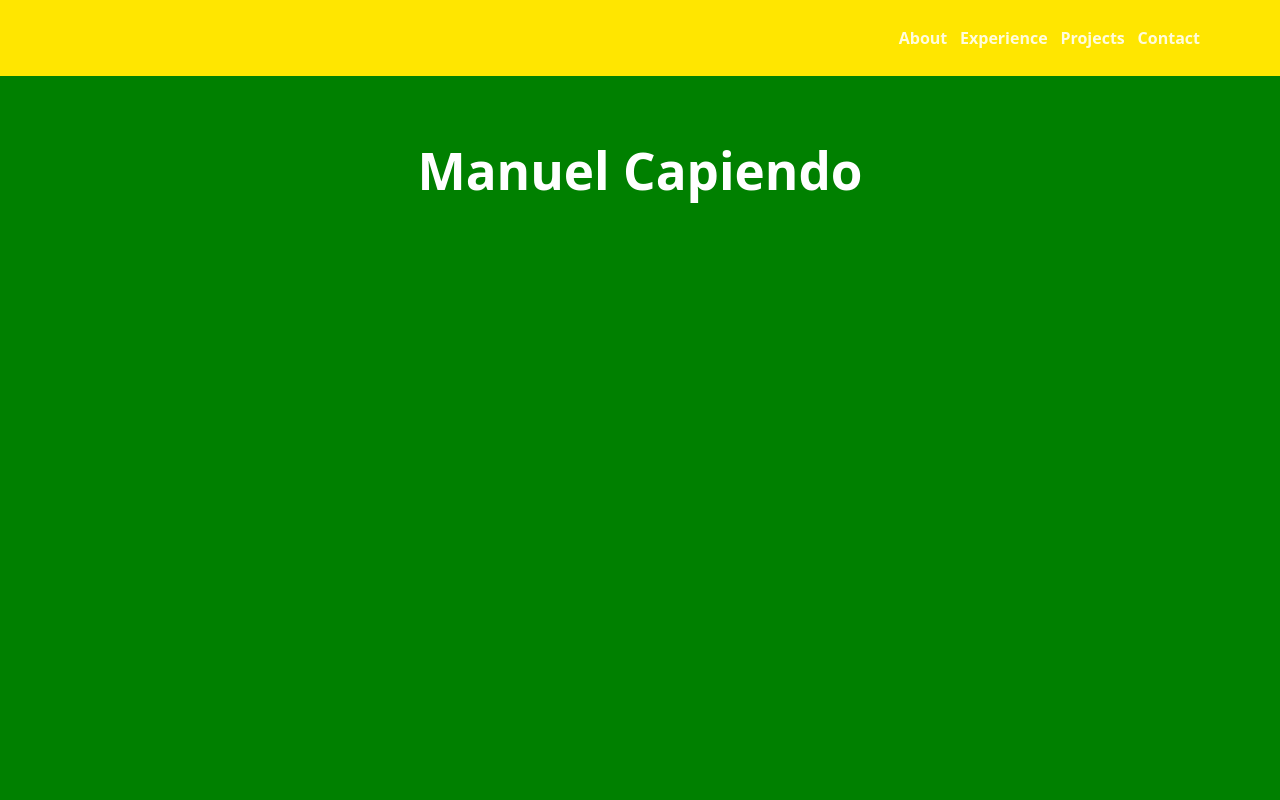
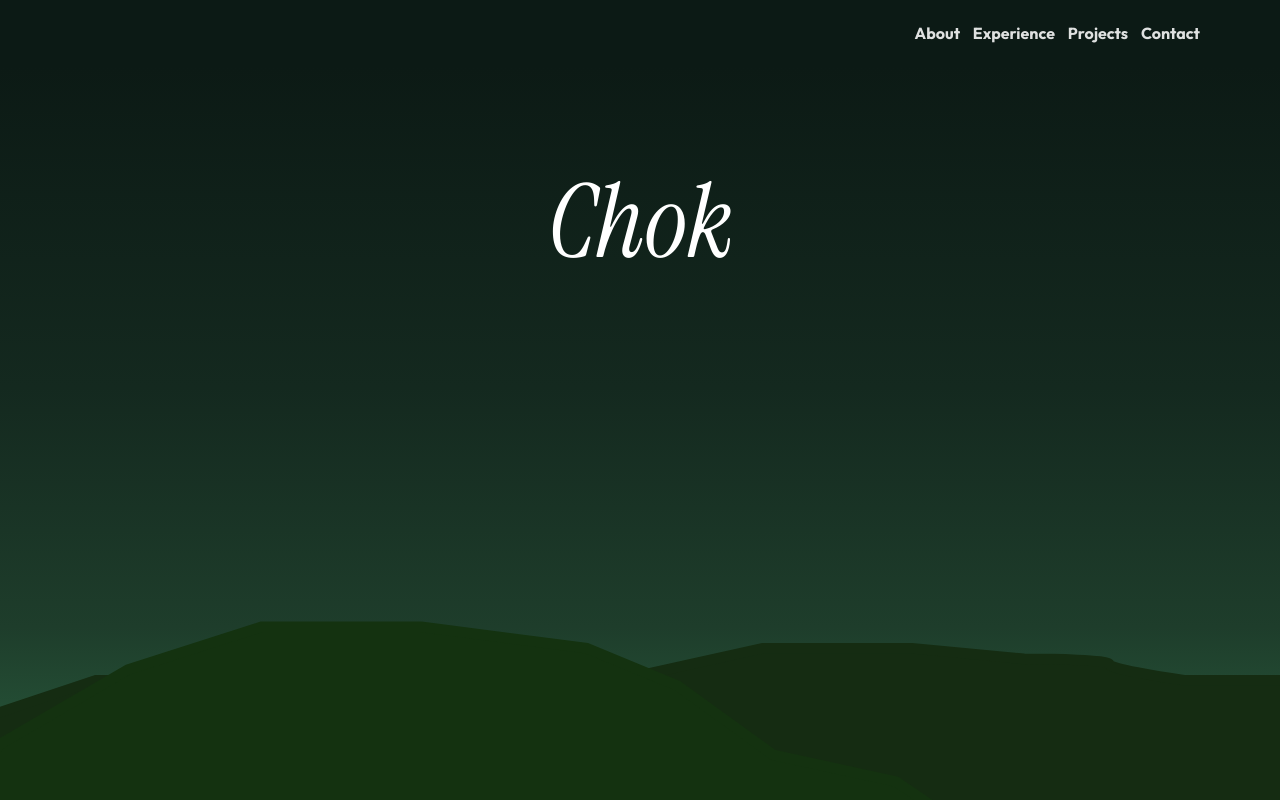
Before and after one commit to mgcapiendo/portfolio, a React (Vite) app: page / in a window 1280 px wide. Shown: the top 800 px of the page. Built offline with nearby package versions, Linux system fonts and the light colour scheme.

Commit message:
bit of mountain and css work for hero

```diff
--- a/src/App.css
+++ b/src/App.css
@@ -1,3 +1,5 @@
+@import url('https://fonts.googleapis.com/css2?family=Instrument+Serif:ital@0;1&family=Outfit:wght@200;300;400;500;600;700&display=swap');
+
 #root {
   text-align: center;
 }
@@ -12,10 +14,11 @@
 
 /* NAVBAR */
 .navbar {
-  background-color: #ffe600;
+  background: #0c1a15 0%;
   width: 100%;
-  height: 9.5vh;
+  height: auto;
   display: flex;
+  font-family: 'Outfit', system-ui, sans-serif;
 }
 
 .navbar-links {
@@ -30,19 +33,54 @@
 .header {
   height: 100vh;
   position: relative;
-  background-color: green;
+  background: linear-gradient(
+    180deg,
+    #0c1a15 0%,
+    #14291f 40%,
+    #1e3d2b 70%,
+    #2e6b45 100%
+  );
 }
 
 .header-text {
   color: rgb(255, 255, 255);
   padding-top: 4vh;
+
+  font-size: xx-large;
+
+  font-family: 'Instrument Serif', Georgia, serif;
+  font-style: italic;
+}
+
+.mountain {
+  position: absolute;
+  bottom: 0;
+  left: 0;
+
+  width: 100%;
+  height: auto;
+
+  transform: scaleY(1);
+  transform-origin: bottom;
+}
+
+.mountain2 {
+  position: absolute;
+  bottom: 0;
+  left: 0;
+
+  width: 100%;
+  height: auto;
+
+  transform: scaleY(1);
+  transform-origin: bottom;
 }
 
 /* ABOUT */
 .about {
   height: 50vh;
   width: 100%;
-  background-color: red;
+  background-color: rgba(21, 44, 18, 1);
 
   display: flex;
   flex-direction: column;
@@ -58,7 +96,7 @@
 
   justify-content: center;
 
-  background-color: sandybrown;
+  background-color: gray;
 }
 
 /* EXPERIENCE */
--- a/src/App.jsx
+++ b/src/App.jsx
@@ -15,7 +15,7 @@ const App = () => {
       <Navbar />
       <Hero />
       <About />
-      <Fossil / >
+      <Fossil />
       <Experience />
       <Projects />
       <Contact />
--- a/src/components/Hero.jsx
+++ b/src/components/Hero.jsx
@@ -1,16 +1,16 @@
-// import skeleton from "../assets/skeleton.png";
-// import volcano from "../assets/volcano.png";
-// import smoke1 from "../assets/smoke1.png";
-
+import mountain from "../assets/mountain.svg";
+import mountain2 from "../assets/mountain2.svg";
 
 const Header = () => {
     return (
         <div className="header">
             <div className="header-text">
-                <h1>Manuel Capiendo</h1>
+                <h1>Chok</h1>
 
             </div>
 
+            <img src={mountain} className="mountain" />
+            <img src={mountain2} className="mountain2" />
         </div>
     )
 }
```
Also changed, not shown: src/assets/mountain.svg (added), src/assets/mountain2.svg (added).
